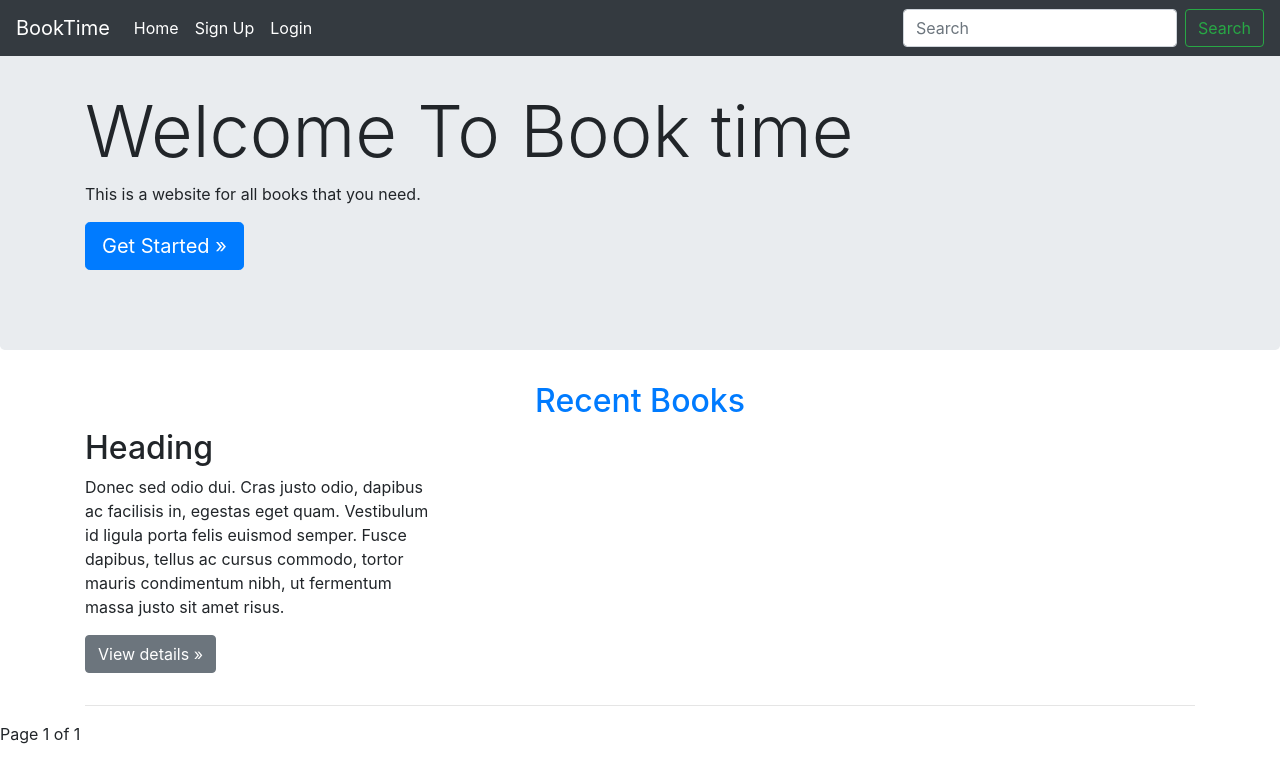
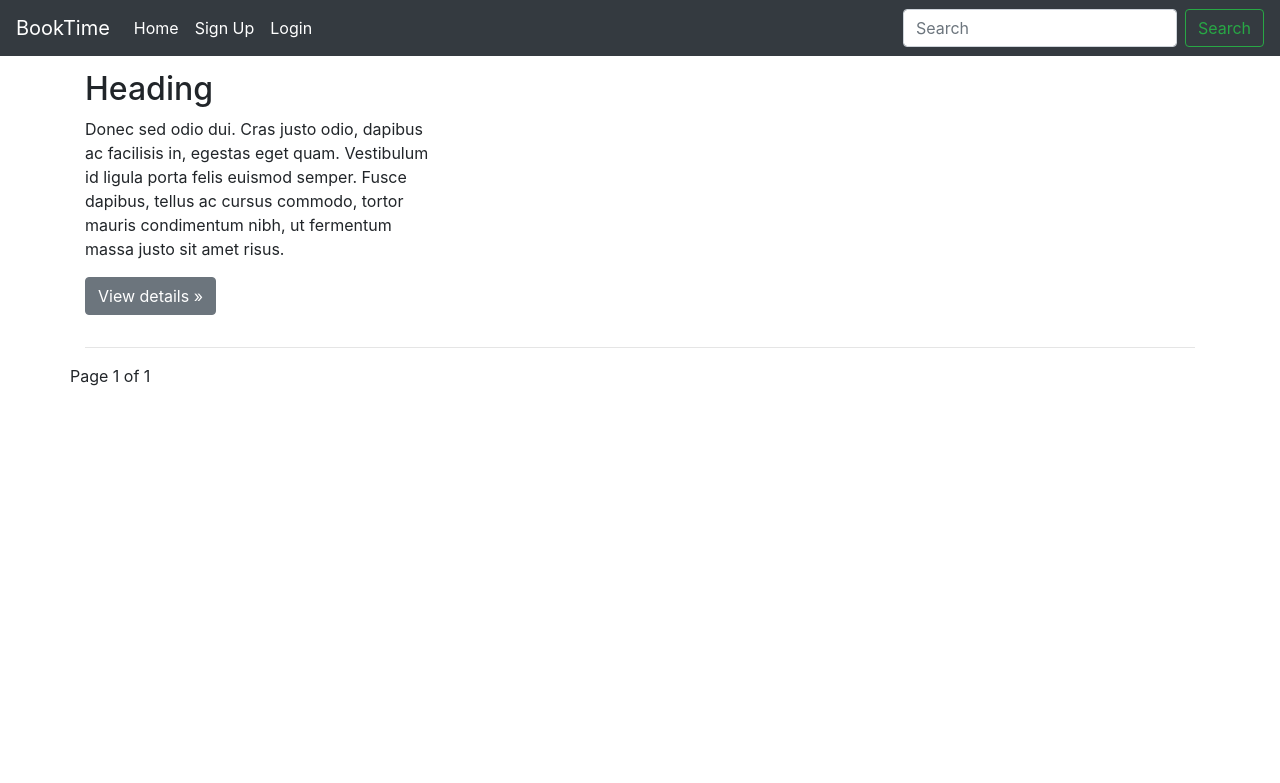
Before and after one commit to jod35/BookTime, a Django app: page /bookstore/ in a window 1280 px wide. Shown: the top 783 px of the page. Run offline with Django 3.2, Linux system fonts and the light colour scheme; tables that the repository leaves empty hold one stand-in row (values such as "Sample post"); some libraries are stand-ins or nearby versions.

Commit message:
added some pagination to the Book model

```diff
--- a/bookstore/templates/bookstore/index.html
+++ b/bookstore/templates/bookstore/index.html
@@ -1,13 +1,7 @@
 {% extends 'bookstore/base.html' %}
 
 {% block body %}
-<div class="jumbotron">
-    <div class="container">
-      <h1 class="display-3">Welcome To Book time</h1>
-      <p>This is a website for all books that you need.</p>
-      <p><a class="btn btn-primary btn-lg" href="#" role="button">Get Started &raquo;</a></p>
-    </div>
-  </div>
+
   <h2 class="text-center text-primary">Recent Books</h2>
   <div class="container">
     <!-- Example row of columns -->
@@ -17,7 +11,7 @@
           <div class="col-md-4">
         <h2>Heading</h2>
         <p>Donec sed odio dui. Cras justo odio, dapibus ac facilisis in, egestas eget quam. Vestibulum id ligula porta felis euismod semper. Fusce dapibus, tellus ac cursus commodo, tortor mauris condimentum nibh, ut fermentum massa justo sit amet risus.</p>
-        <p><a class="btn btn-secondary" href="#" role="button">View details &raquo;</a></p>
+        <p><a class="btn btn-secondary" href="bookstore/{{post.title}}/details" role="button">View details &raquo;</a></p>
       </div>
      {% endfor %}
 
--- a/bookstore/templates/bookstore/pagination.html
+++ b/bookstore/templates/bookstore/pagination.html
@@ -1,8 +1,8 @@
-<div class="pagination">
+<div class="pagination container">
     <span class="step-links">
 
         {% if page_obj.has_previous %}
-            <a href="?page{{page.previous_page_number}}">Previous Page</a>
+            <a href="?page{{page_obj.previous_page_number}}">Previous Page</a>
         {% endif %}
 
         <span class="current">
@@ -10,7 +10,7 @@
         </span>
 
         {% if page_obj.has_next %}
-            <a href="?page{{page.next_page_number}}">Next</a>
+            <a href="?page{{page_obj.next_page_number}}">Next</a>
         {% endif %}
     </span>
 </div>
--- a/bookstore/views.py
+++ b/bookstore/views.py
@@ -6,7 +6,7 @@ from django.views.generic import ListView
 class BookListView(ListView):
     template_name='bookstore/index.html'
     queryset=Book.objects.all()
-    paginate_by=6
+    paginate_by=3
     context_object_name='books'
 
 
```
